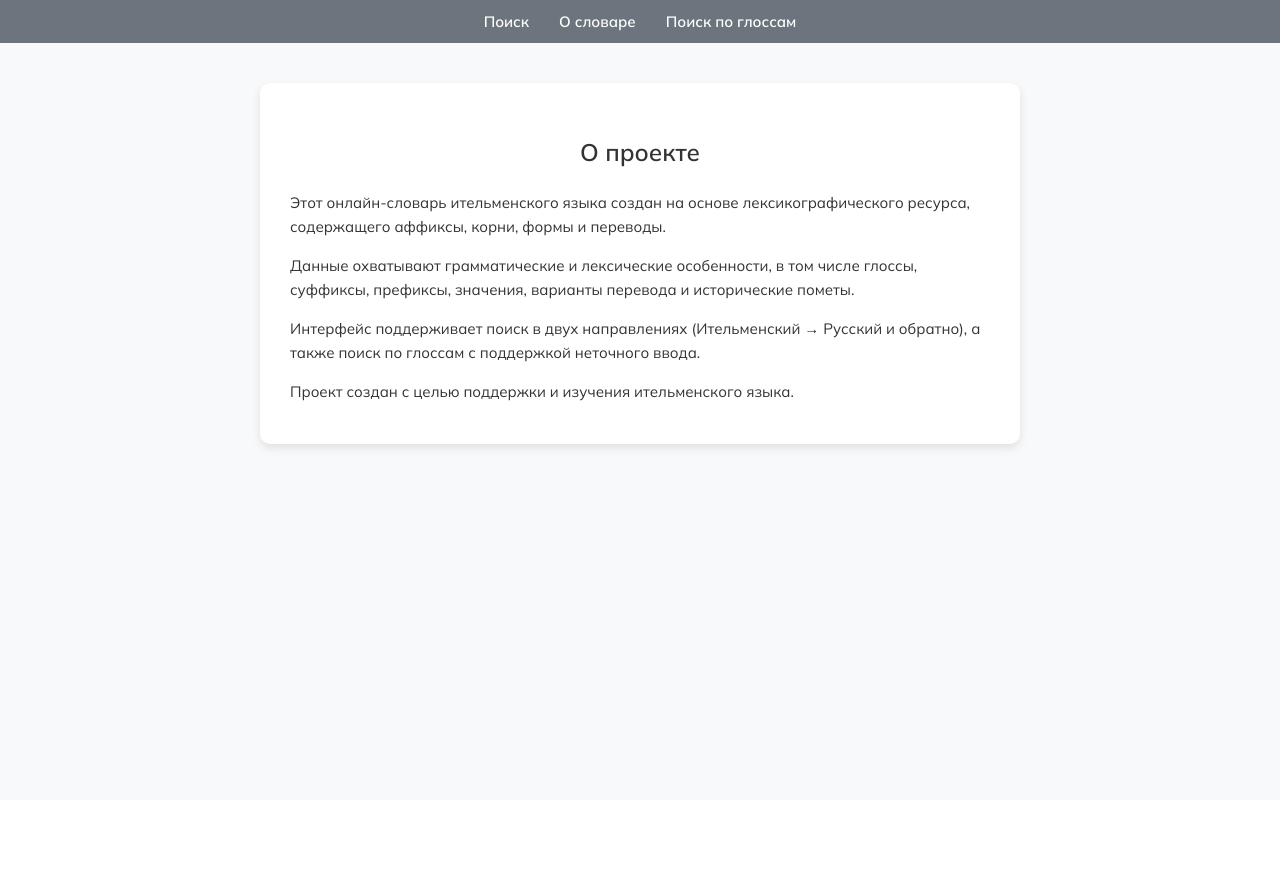
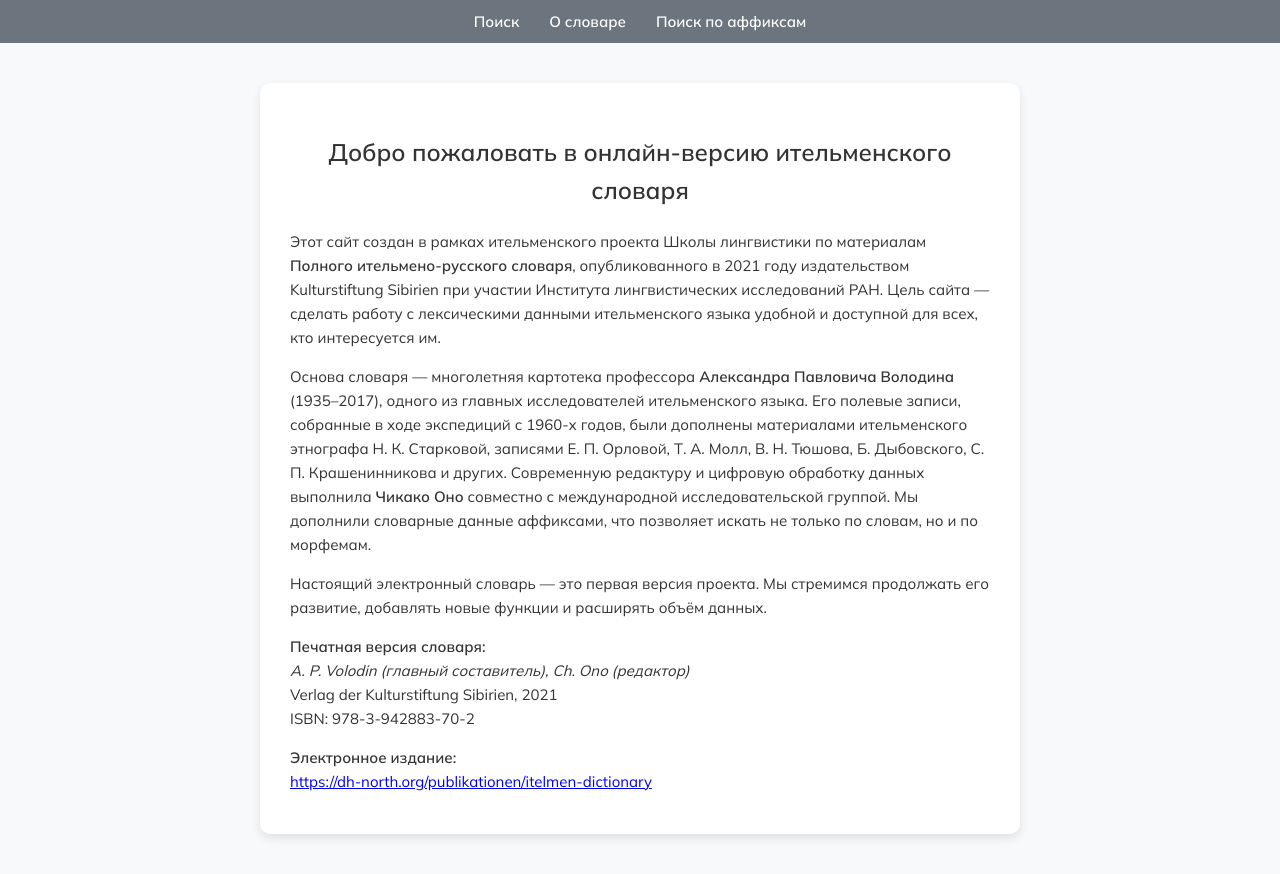
Before and after one commit to lillilek/itelmendictionary, a Flask app: page /about in a window 1280 px wide. Before the commit the page ends 451 px from the top, so only its background shows below. Run offline with Flask 3, Linux system fonts and the light colour scheme.

Commit message:
файнал тачез

```diff
--- a/app.py
+++ b/app.py
@@ -12,7 +12,7 @@
 
 itelmen_russian_dict = dict(zip(itelmen_russian_df.iloc[:, 0].astype(str), itelmen_russian_df.iloc[:, 1].astype(str)))
 russian_itelmen_dict = dict(zip(russian_itelmen_df.iloc[:, 0].astype(str), russian_itelmen_df.iloc[:, 1].astype(str)))
-gloss_dict = dict(zip(affix_df["Аффикс"], affix_df["Описание"]))
+affix_dict = dict(zip(affix_df["Аффикс"], affix_df["Описание"]))
 
 def transliterate_to_latin(text):
     mapping = {
@@ -73,9 +73,9 @@
 def about():
     return render_template("about.html")
 
-@app.route("/glosses")
-def gloss_search_page():
-    return render_template("glosses.html")
+@app.route("/affixes")
+def affix_search_page():
+    return render_template("affixes.html")
 
 @app.route("/search", methods=["GET"])
 def search():
@@ -105,15 +105,15 @@
 
     return jsonify(results)
 
-@app.route("/search_gloss", methods=["GET"])
-def search_gloss():
+@app.route("/search_affix", methods=["GET"])
+def search_affix():
     query = request.args.get("q", "").strip().lower()
     if not query:
         return jsonify([])
 
-    results = {affix: gloss for affix, gloss in gloss_dict.items() if query in gloss.lower()}
+    results = {affix: gloss for affix, gloss in affix_dict.items() if query in gloss.lower()}
     if not results:
-        results = fuzzy_match(query, gloss_dict)
+        results = fuzzy_match(query, affix_dict)
     return jsonify(results)
 
 if __name__ == "__main__":
--- /dev/null
+++ b/requirements.txt
@@ -0,0 +1,2 @@
+Flask
+pandas
--- a/templates/about.html
+++ b/templates/about.html
@@ -31,18 +31,36 @@
 </style>
 
 <div class="about-container">
-    <h2>О проекте</h2>
+    <h2>Добро пожаловать в онлайн-версию ительменского словаря</h2>
     <p>
-        Этот онлайн-словарь ительменского языка создан на основе лексикографического ресурса, содержащего аффиксы, корни, формы и переводы.
+        Этот сайт создан в рамках ительменского проекта Школы лингвистики по материалам
+        <strong>Полного ительмено-русского словаря</strong>, опубликованного в 2021 году издательством
+        Kulturstiftung Sibirien при участии Института лингвистических исследований РАН.
+        Цель сайта — сделать работу с лексическими данными ительменского языка удобной и доступной для всех, кто интересуется им.
     </p>
     <p>
-        Данные охватывают грамматические и лексические особенности, в том числе глоссы, суффиксы, префиксы, значения, варианты перевода и исторические пометы.
+        Основа словаря — многолетняя картотека профессора <strong>Александра Павловича Володина</strong> (1935–2017),
+        одного из главных исследователей ительменского языка. Его полевые записи, собранные в ходе экспедиций с 1960-х годов,
+        были дополнены материалами ительменского этнографа Н. К. Старковой, записями Е. П. Орловой, Т. А. Молл, В. Н. Тюшова,
+        Б. Дыбовского, С. П. Крашенинникова и других. Современную редактуру и цифровую обработку данных выполнила
+        <strong>Чикако Оно</strong> совместно с международной исследовательской группой. Мы дополнили словарные данные аффиксами,
+        что позволяет искать не только по словам, но и по морфемам.
     </p>
     <p>
-        Интерфейс поддерживает поиск в двух направлениях (Ительменский → Русский и обратно), а также поиск по глоссам с поддержкой неточного ввода.
+        Настоящий электронный словарь — это первая версия проекта. Мы стремимся продолжать его развитие, добавлять новые функции
+        и расширять объём данных.
     </p>
     <p>
-        Проект создан с целью поддержки и изучения ительменского языка.
+        <strong>Печатная версия словаря:</strong><br>
+        <em>A. P. Volodin (главный составитель), Ch. Ono (редактор)</em><br>
+        Verlag der Kulturstiftung Sibirien, 2021<br>
+        ISBN: 978-3-942883-70-2
+    </p>
+    <p>
+        <strong>Электронное издание:</strong><br>
+        <a href="https://dh-north.org/publikationen/itelmen-dictionary" target="_blank">
+            https://dh-north.org/publikationen/itelmen-dictionary
+        </a>
     </p>
 </div>
 {% endblock %}
--- a/templates/base.html
+++ b/templates/base.html
@@ -38,7 +38,7 @@
     <div class="navbar">
         <a href="{{ url_for('index') }}">Поиск</a>
         <a href="{{ url_for('about') }}">О словаре</a>
-        <a href="{{ url_for('gloss_search_page') }}">Поиск по глоссам</a>
+        <a href="{{ url_for('affix_search_page') }}">Поиск по аффиксам</a>
     </div>
 
     {% block content %}{% endblock %}
--- a/templates/index.html
+++ b/templates/index.html
@@ -7,7 +7,7 @@
     body {
         font-family: 'Mulish', sans-serif;
         background-color: #f8f9fa;
-        margin: 40px;
+        margin: auto;
         text-align: center;
     }
     .container {
```
Also changed, not shown: templates/affixes.html (renamed from templates/glosses.html, +10 -10 lines), README.md.
